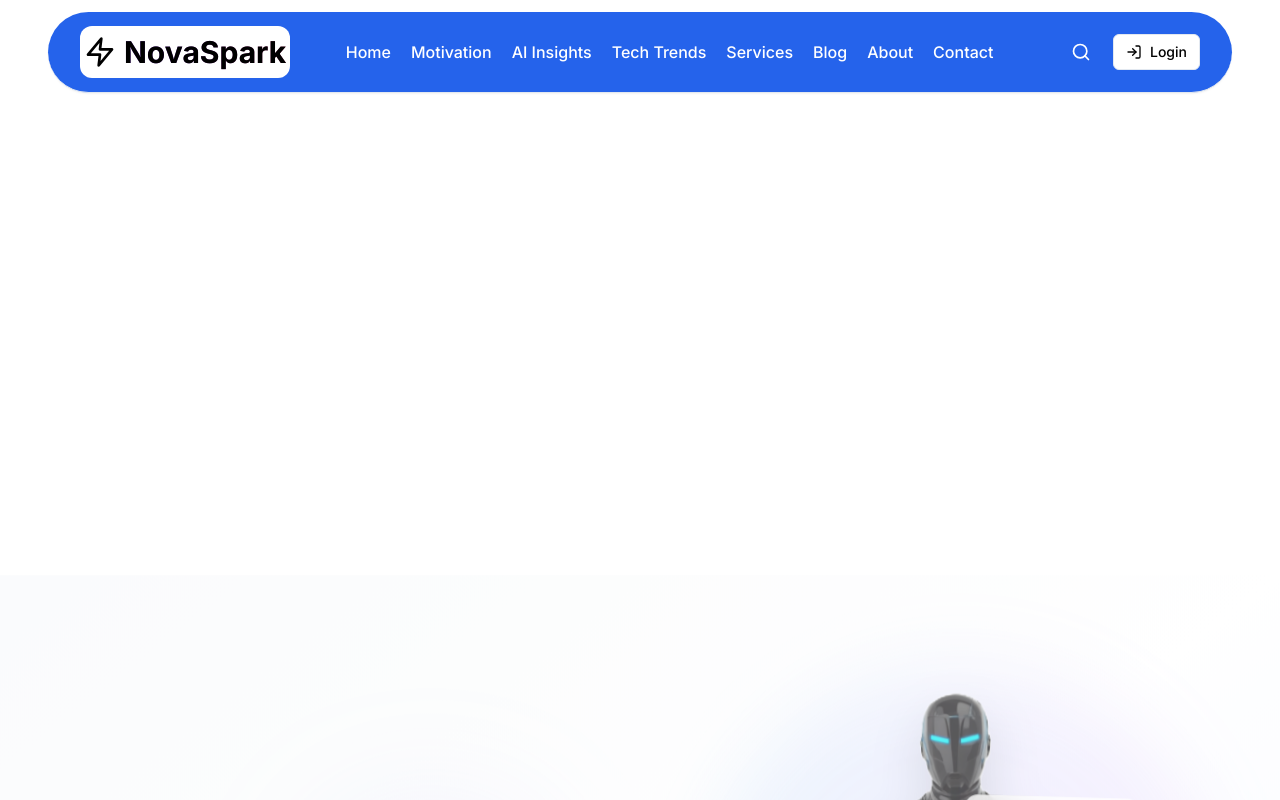
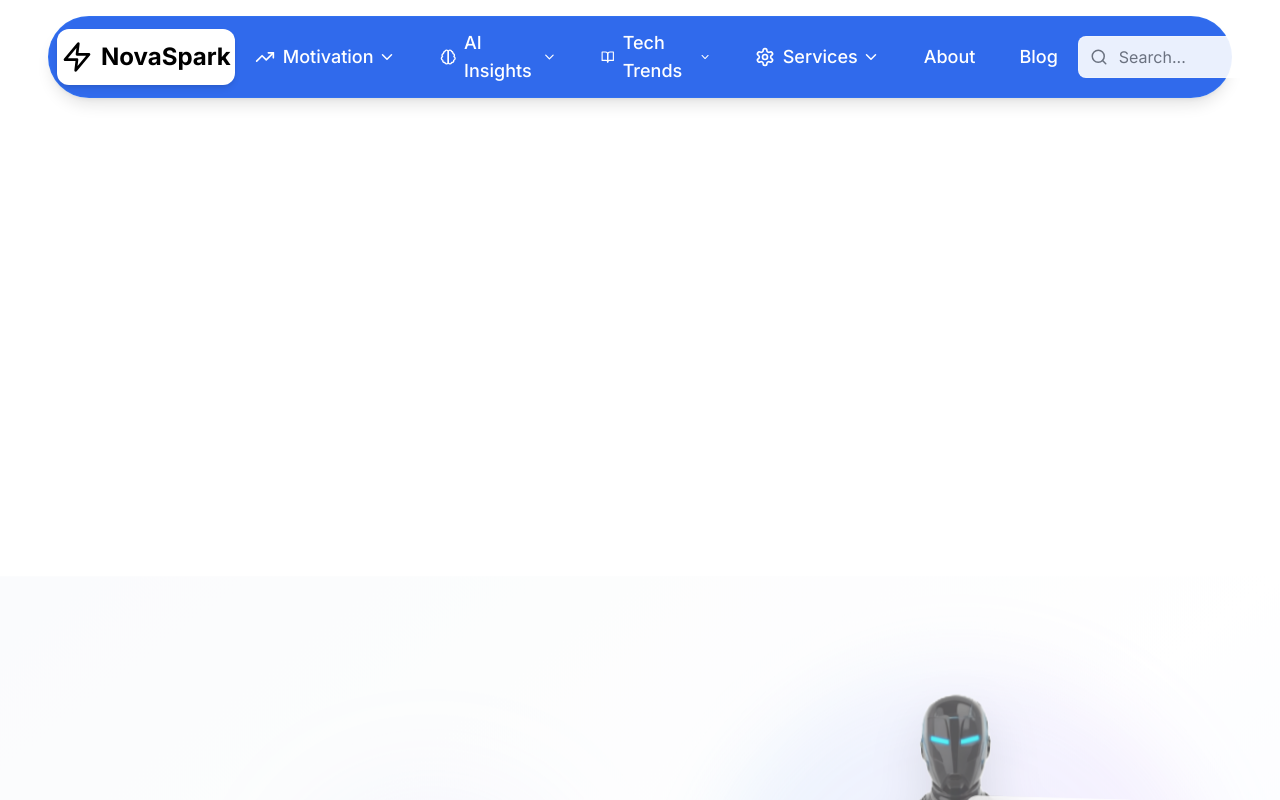
Before and after one commit to nihalraza369/NovaSpark-Ai, a React (Vite) app: page / in a window 1280 px wide. Shown: the top 800 px of the page. Built offline with nearby package versions, Linux system fonts and the light colour scheme.

Commit message:
novaspark ai

```diff
--- a/src/components/Header.jsx
+++ b/src/components/Header.jsx
@@ -1,150 +1,284 @@
 import React, { useState, useEffect } from 'react';
-    import { Link, NavLink } from 'react-router-dom';
-    import { Menu, X, Search, Zap, LogIn } from 'lucide-react';
-    import { motion, AnimatePresence, useScroll, useMotionValueEvent } from 'framer-motion';
-    import { Button } from "@/components/ui/button";
-    import { Input } from "@/components/ui/input";
+import { Menu, X, Search, Zap, LogIn, ChevronDown, TrendingUp, Brain, BookOpen, Settings, ArrowRight } from 'lucide-react';
 
-    const Header = ({ siteName, navLinks }) => {
+const Header = ({ siteName = "YourBrand" }) => {
   const [isMobileMenuOpen, setIsMobileMenuOpen] = useState(false);
-      const [isSearchOpen, setIsSearchOpen] = useState(false);
+  const [activeDropdown, setActiveDropdown] = useState(null);
+  const [searchQuery, setSearchQuery] = useState('');
   const [isHidden, setIsHidden] = useState(false);
-      const { scrollY } = useScroll();
 
-      useMotionValueEvent(scrollY, "change", (latest) => {
-        const previous = scrollY.getPrevious();
-        if (latest > previous && latest > 150 && !isMobileMenuOpen) {
+  useEffect(() => {
+    let lastScrollY = window.scrollY;
+
+    const handleScroll = () => {
+      const currentScrollY = window.scrollY;
+      if (currentScrollY > lastScrollY && currentScrollY > 150 && !isMobileMenuOpen) {
         setIsHidden(true);
+        setActiveDropdown(null);
       } else {
         setIsHidden(false);
       }
-      });
+      lastScrollY = currentScrollY;
+    };
+
+    window.addEventListener('scroll', handleScroll);
+    return () => window.removeEventListener('scroll', handleScroll);
+  }, [isMobileMenuOpen]);
+
+  const navigationItems = {
+    motivation: {
+      label: "Motivation",
+      icon: TrendingUp,
+      href: "/motivation",
+      suggestions: [
+        { title: "Daily Motivation Quotes", desc: "Start your day with inspiring quotes", href: "/motivation/quotes" },
+        { title: "Success Stories", desc: "Real stories of achievement", href: "/motivation/stories" },
+        { title: "Goal Setting Guide", desc: "How to set and achieve your goals", href: "/motivation/goals" },
+        { title: "Personal Development", desc: "Transform your mindset", href: "/motivation/development" },
+        { title: "Morning Routines", desc: "Routines of successful people", href: "/motivation/routines" },
+        { title: "Overcoming Challenges", desc: "Turn obstacles into opportunities", href: "/motivation/challenges" },
+        { title: "Productivity Hacks", desc: "Get more done in less time", href: "/motivation/productivity" },
+        { title: "Mental Strength", desc: "Build unshakeable confidence", href: "/motivation/strength" }
+      ]
+    },
+    aiInsights: {
+      label: "AI Insights",
+      icon: Brain,
+      href: "/ai-insights",
+      suggestions: [
+        { title: "Latest AI Trends", desc: "Stay updated with AI developments", href: "/ai/trends" },
+        { title: "AI Tools Review", desc: "Best AI tools for productivity", href: "/ai/tools" },
+        { title: "Machine Learning Basics", desc: "Understanding ML fundamentals", href: "/ai/ml-basics" },
+        { title: "AI in Business", desc: "How AI transforms industries", href: "/ai/business" },
+        { title: "ChatGPT & AI Assistants", desc: "Guide to AI chatbots", href: "/ai/chatbots" },
+        { title: "AI Image Generation", desc: "Create art with AI", href: "/ai/image-generation" }
+      ]
+    },
+    techTrends: {
+      label: "Tech Trends",
+      icon: BookOpen,
+      href: "/tech-trends",
+      suggestions: [
+        { title: "Web Development", desc: "Latest in web technologies", href: "/tech/web-dev" },
+        { title: "Mobile Apps", desc: "Mobile development trends", href: "/tech/mobile" },
+        { title: "Cloud Computing", desc: "Cloud technologies and services", href: "/tech/cloud" },
+        { title: "Cybersecurity", desc: "Protecting digital assets", href: "/tech/security" },
+        { title: "Blockchain & Crypto", desc: "Decentralized technologies", href: "/tech/blockchain" },
+        { title: "Internet of Things", desc: "Connected devices ecosystem", href: "/tech/iot" }
+      ]
+    },
+    services: {
+      label: "Services",
+      icon: Settings,
+      href: "/services",
+      suggestions: [
+        { title: "Consulting", desc: "Expert guidance for your business", href: "/services/consulting" },
+        { title: "Development", desc: "Custom software solutions", href: "/services/development" },
+        { title: "Design", desc: "Creative design services", href: "/services/design" },
+        { title: "Support", desc: "24/7 technical support", href: "/services/support" },
+        { title: "Marketing", desc: "Digital marketing solutions", href: "/services/marketing" },
+        { title: "Training", desc: "Professional training programs", href: "/services/training" }
+      ]
+    }
+  };
+
+  const staticLinks = [
+    { label: "About", href: "/about" },
+    { label: "Blog", href: "/blog" }
+  ];
+
+  const handleMouseEnter = (key) => {
+    setActiveDropdown(key);
+  };
+
+  const handleMouseLeave = () => {
+    setActiveDropdown(null);
+  };
 
   const toggleMobileMenu = () => {
     setIsMobileMenuOpen(!isMobileMenuOpen);
-        if (!isMobileMenuOpen) setIsHidden(false);
+    if (!isMobileMenuOpen) {
+      setIsHidden(false);
+      setActiveDropdown(null);
+    }
   };
-      const toggleSearch = () => setIsSearchOpen(!isSearchOpen);
-
-      const defaultNavLinks = [
-        { href: "/", label: "Home" },
-        { href: "/about", label: "About" },
-      ];
-
-      const currentNavLinks = navLinks || defaultNavLinks;
 
   return (
-        <motion.header
-          variants={{
-            visible: { y: 0 },
-            hidden: { y: "-100%" },
-          }}
-          animate={isHidden ? "hidden" : "visible"}
-          transition={{ duration: 0.35, ease: "easeInOut" }}
-          className="sticky top-3 z-50 rounded-full ml-12 mr-12 bg-blue-600 backdrop-blur-lg shadow-sm border-b border-slate-200"
+    <header
+      className={`sticky top-4 z-50 mx-4 lg:mx-8 xl:mx-12 transition-transform duration-300 ${
+        isHidden ? '-translate-y-full' : 'translate-y-0'
+      }`}
     >
-          <div className="container mx-auto px-4 sm:px-6 lg:px-8">
+      <div className="bg-blue-600/95 backdrop-blur-xl shadow-lg border border-blue-500/30 rounded-full">
+        <div className="container mx-auto px-4 sm:px-2 lg:px-2">
           <div className="flex items-center justify-between h-20">
-              <Link to="/" className="inline-block bg-white rounded-xl px-1 py-2 group">
-              <div className="flex items-center text-2xl md:text-3xl font-bold text-black bg-clip-text bg-gradient-to-r from-primary via-purple-900 to-pink-900 hover:opacity-80 transition-opacity">
-                <Zap size={32} className="mr-2 text-black transform group-hover:scale-110 transition-transform duration-300" />
-                {siteName}
+            {/* Logo */}
+            <a href="/" className="flex items-center group">
+              <div className="flex items-center bg-white text-black rounded-xl px-1 py-3 shadow-md hover:shadow-lg transition-all duration-300 group-hover:scale-105">
+                <Zap size={32} className="mr-2 group-hover:rotate-12 transition-transform duration-300" />
+                <span className="text-2xl font-bold">{siteName}</span>
               </div>
-              </Link>
+            </a>
 
-              <nav className="hidden lg:flex space-x-5 items-center">
-                {currentNavLinks.map((link) => (
-                  <NavLink
+            {/* Desktop Navigation */}
+            <nav className="hidden lg:flex items-center space-x-1">
+              {Object.entries(navigationItems).map(([key, item]) => (
+                <div
+                  key={key}
+                  className="relative"
+                  onMouseEnter={() => handleMouseEnter(key)}
+                  onMouseLeave={handleMouseLeave}
+                >
+                  <a
+                    href={item.href}
+                    className="flex items-center px-5 py-3 text-white hover:text-blue-200 font-medium rounded-lg hover:bg-white/10 transition-all duration-200 group text-lg"
+                  >
+                    <item.icon size={20} className="mr-2 group-hover:scale-110 transition-transform duration-200" />
+                    {item.label}
+                    <ChevronDown size={18} className={`ml-1 transition-transform duration-200 ${activeDropdown === key ? 'rotate-180' : ''}`} />
+                  </a>
+
+                  {/* Dropdown Menu */}
+                  {activeDropdown === key && (
+                    <div className="absolute top-full left-0 mt-2 w-80 bg-white rounded-xl shadow-xl border border-gray-200 overflow-hidden z-50 opacity-100 scale-100 transition-all duration-200">
+                      <div className="p-4">
+                        <h3 className="text-lg font-semibold text-gray-900 mb-3 flex items-center">
+                          <item.icon size={20} className="mr-2 text-blue-600" />
+                          {item.label}
+                        </h3>
+                        <div className="grid gap-2">
+                          {item.suggestions.map((suggestion, index) => (
+                            <a
+                              key={index}
+                              href={suggestion.href}
+                              className="group flex items-start p-3 rounded-lg hover:bg-gray-50 transition-all duration-200"
+                            >
+                              <div className="flex-1">
+                                <div className="flex items-center justify-between">
+                                  <h4 className="font-medium text-gray-900 group-hover:text-blue-600 transition-colors duration-200">
+                                    {suggestion.title}
+                                  </h4>
+                                  <ArrowRight size={16} className="text-gray-400 group-hover:text-blue-600 group-hover:translate-x-1 transition-all duration-200" />
+                                </div>
+                                <p className="text-sm text-gray-500 mt-1">{suggestion.desc}</p>
+                              </div>
+                            </a>
+                          ))}
+                        </div>
+                      </div>
+                    </div>
+                  )}
+                </div>
+              ))}
+
+              {/* Static Links */}
+              {staticLinks.map((link) => (
+                <a
                   key={link.label}
-                    to={link.href}
-                    className={({ isActive }) =>
-                      `text-slate-600 hover: transition-colors duration-300 font-medium text-white relative group ${isActive ? "text-primary" : ""}`
-                    }
+                  href={link.href}
+                  className="px-5 py-3 text-white hover:text-blue-200 font-medium rounded-lg hover:bg-white/10 transition-all duration-200 text-lg"
                 >
                   {link.label}
-                    <span className="absolute bottom-[-2px] left-0 w-full h-0.5 bg-white scale-x-0 group-hover:scale-x-100 transition-transform duration-300 origin-left"></span>
-                     {({ isActive }) => isActive && <span className="absolute bottom-[-2px] left-0 w-full h-0.5 bg-white scale-x-100 transition-transform duration-300 origin-left"></span>}
-                  </NavLink>
+                </a>
               ))}
             </nav>
 
-              <div className="flex items-center space-x-2 sm:space-x-3">
-                <motion.div
-                  initial={false}
-                  animate={{ width: isSearchOpen ? 160 : 0, opacity: isSearchOpen ? 1 : 0, marginRight: isSearchOpen ? '0.5rem' : 0 }}
-                  transition={{ duration: 0.3 }}
-                  className="hidden sm:block overflow-hidden"
+            {/* Right Side Actions */}
+            <div className="flex items-center space-x-3">
+              {/* Search */}
+              <div className="hidden sm:block relative">
+                <div className="relative">
+                  <Search className="absolute left-3 top-1/2 transform -translate-y-1/2 text-gray-500" size={18} />
+                  <input
+                    type="text"
+                    placeholder="Search..."
+                    value={searchQuery}
+                    onChange={(e) => setSearchQuery(e.target.value)}
+                    className="pl-10 pr-4 py-2 w-64 bg-white/90 border border-white/30 rounded-lg focus:outline-none focus:ring-2 focus:ring-white focus:border-transparent transition-all duration-200 text-gray-700 placeholder-gray-500"
+                  />
+                </div>
+              </div>
+
+              {/* Login Button */}
+              <a href="/login">
+                <button className="hidden sm:flex items-center px-4 py-2 bg-white text-blue-600 rounded-lg hover:bg-gray-100 transition-all duration-200 font-medium shadow-md hover:shadow-lg">
+                  <LogIn size={18} className="mr-2" />
+                  Login
+                </button>
+              </a>
+
+              {/* Mobile Menu Toggle */}
+              <button
+                onClick={toggleMobileMenu}
+                className="lg:hidden p-2 rounded-lg text-white hover:text-blue-200 hover:bg-white/10 transition-all duration-200"
               >
-                  {isSearchOpen && (
-                     <Input type="search" placeholder="Search..." className="h-9 bg-slate-100 border-slate-300 text-slate-700 focus:border-primary focus:ring-primary placeholder-slate-500" />
-                  )}
-                </motion.div>
-                <Button variant="ghost" size="icon" onClick={toggleSearch} className="text-slate-600 text-white hover:text-primary hover:bg-slate-100">
-                  <Search className="h-5 w-5" />
-                  <span className="sr-only">Search</span>
-                </Button>
-                <Link to="/login">
-                  <Button variant="outline" size="sm" className="text-black  hidden sm:inline-flex">
-                    <LogIn className="mr-2 h-4 w-4" /> Login
-                  </Button>
-                </Link>
-
-                <div className="lg:hidden">
-                  <Button variant="ghost" size="icon" onClick={toggleMobileMenu} className="text-slate-600 hover:text-primary hover:bg-slate-100">
-                    {isMobileMenuOpen ? <X className="h-6 w-6" /> : <Menu className="h-6 w-6" />}
-                    <span className="sr-only">Toggle menu</span>
-                  </Button>
+                {isMobileMenuOpen ? <X size={24} /> : <Menu size={24} />}
+              </button>
             </div>
           </div>
         </div>
 
-            <AnimatePresence>
-            {isSearchOpen && (
-              <motion.div
-                className="sm:hidden py-2"
-                initial={{ opacity: 0, height: 0 }}
-                animate={{ opacity: 1, height: 'auto' }}
-                exit={{ opacity: 0, height: 0 }}
-                transition={{ duration: 0.3 }}
-              >
-                <Input type="search" placeholder="Search..." className="w-full h-10 bg-slate-100 border-slate-300 text-slate-700 focus:border-primary focus:ring-primary placeholder-slate-500" />
-              </motion.div>
-            )}
-            </AnimatePresence>
+        {/* Mobile Menu */}
+        {isMobileMenuOpen && (
+          <div className="lg:hidden border-t border-gray-200 animate-in slide-in-from-top-2 duration-300">
+            <div className="p-4 space-y-4">
+                {/* Mobile Search */}
+                <div className="relative">
+                  <Search className="absolute left-3 top-1/2 transform -translate-y-1/2 text-gray-400" size={18} />
+                  <input
+                    type="text"
+                    placeholder="Search..."
+                    value={searchQuery}
+                    onChange={(e) => setSearchQuery(e.target.value)}
+                    className="pl-10 pr-4 py-3 w-full bg-gray-50 border border-gray-200 rounded-lg focus:outline-none focus:ring-2 focus:ring-blue-500 focus:border-transparent"
+                  />
                 </div>
 
-          <AnimatePresence>
-            {isMobileMenuOpen && (
-              <motion.div
-                initial={{ opacity: 0, height: 0 }}
-                animate={{ opacity: 1, height: 'auto' }}
-                exit={{ opacity: 0, height: 0 }}
-                transition={{ duration: 0.3, ease: "easeInOut" }}
-                className="lg:hidden absolute top-full left-0 right-0 bg-white/95 backdrop-blur-md shadow-lg py-4 z-40 border-t border-slate-200 overflow-y-auto max-h-[calc(100vh-5rem)]"
+                {/* Mobile Navigation */}
+                <nav className="space-y-2">
+                  {Object.entries(navigationItems).map(([key, item]) => (
+                    <div key={key}>
+                      <button
+                        onClick={() => setActiveDropdown(activeDropdown === key ? null : key)}
+                        className="flex items-center justify-between w-full px-3 py-3 text-left text-gray-700 hover:text-blue-600 hover:bg-blue-50 rounded-lg transition-all duration-200"
                       >
-                <nav className="flex flex-col space-y-1 px-4">
-                  {currentNavLinks.map((link) => (
-                    <NavLink
-                      key={link.label}
-                      to={link.href}
-                      className={({ isActive }) =>
-                        `block py-3 text-slate-700 hover:text-primary hover:bg-slate-100 rounded-md px-3 font-medium text-base transition-colors duration-300 ${isActive ? "text-primary bg-slate-100" : ""}`
-                      }
+                        <div className="flex items-center">
+                          <item.icon size={18} className="mr-3" />
+                          <span className="font-medium">{item.label}</span>
+                        </div>
+                        <ChevronDown size={16} className={`transition-transform duration-200 ${activeDropdown === key ? 'rotate-180' : ''}`} />
+                      </button>
+
+                      {activeDropdown === key && (
+                        <div className="ml-6 mt-2 space-y-1 animate-in slide-in-from-top-1 duration-200">
+                          {item.suggestions.map((suggestion, index) => (
+                            <a
+                              key={index}
+                              href={suggestion.href}
+                              className="block px-3 py-2 text-sm text-gray-600 hover:text-blue-600 hover:bg-blue-50 rounded-lg transition-all duration-200"
                               onClick={() => setIsMobileMenuOpen(false)}
                             >
-                      {link.label}
-                    </NavLink>
+                              {suggestion.title}
+                            </a>
                           ))}
-                  <Link to="/login" className="mt-2">
-                    <Button variant="outline" className="w-full text-primary border-primary hover:bg-primary/10" onClick={() => setIsMobileMenuOpen(false)}>
-                      <LogIn className="mr-2 h-4 w-4" /> Login
-                    </Button>
-                  </Link>
+                        </div>
+                      )}
+                    </div>
+                  ))}
                 </nav>
-              </motion.div>
+
+                {/* Mobile Login */}
+                <a href="/login" onClick={() => setIsMobileMenuOpen(false)}>
+                  <button className="flex items-center justify-center w-full px- py-3 bg-blue-600 text-white rounded-lg hover:bg-blue-700 transition-all duration-200 font-medium">
+                    <LogIn size={18} className="mr-2" />
+                    Login
+                  </button>
+                </a>
+              </div>
+            </div>
           )}
-          </AnimatePresence>
-        </motion.header>
+      </div>
+    </header>
   );
 };
 
```
Lines whose indentation alone changed are shown as unchanged.
